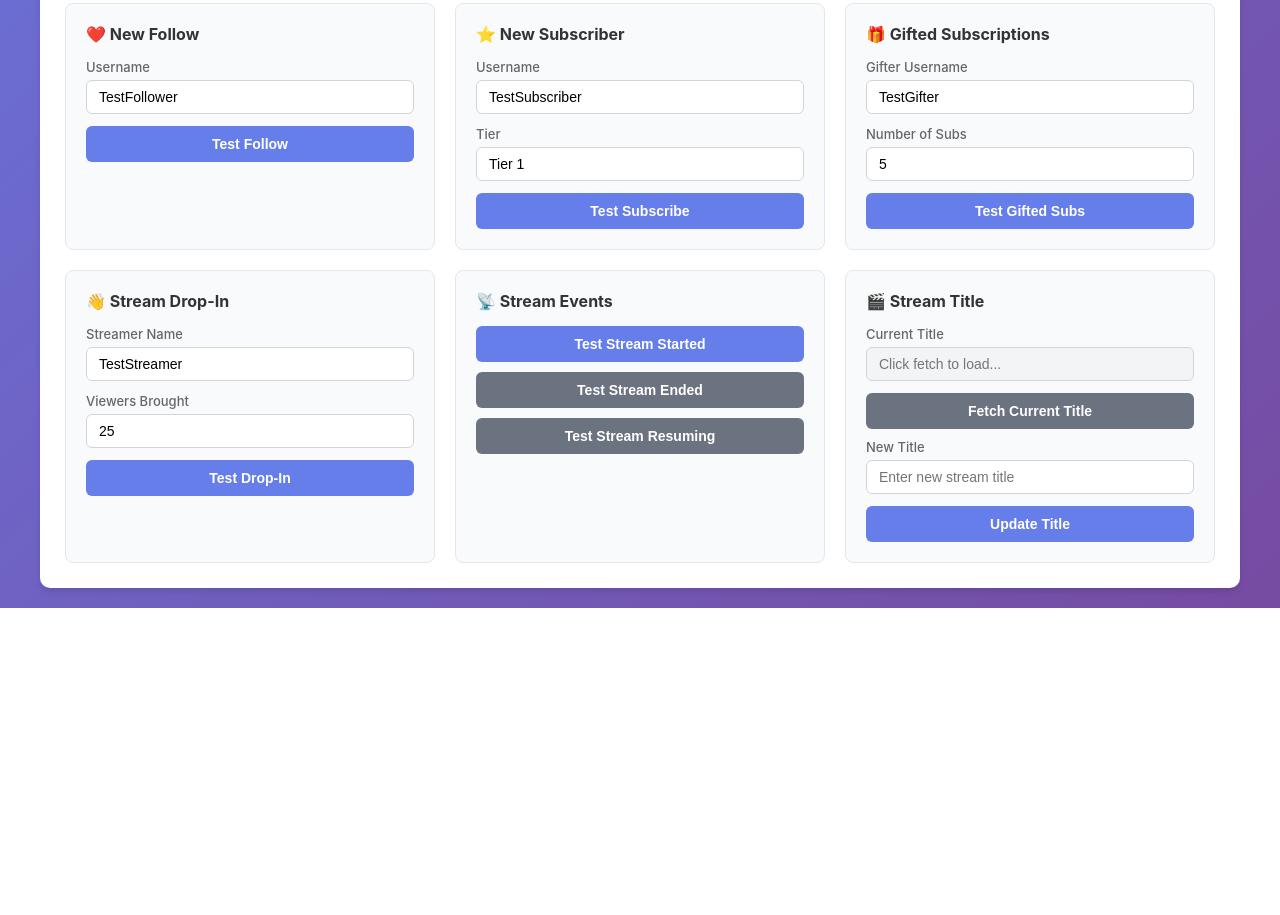
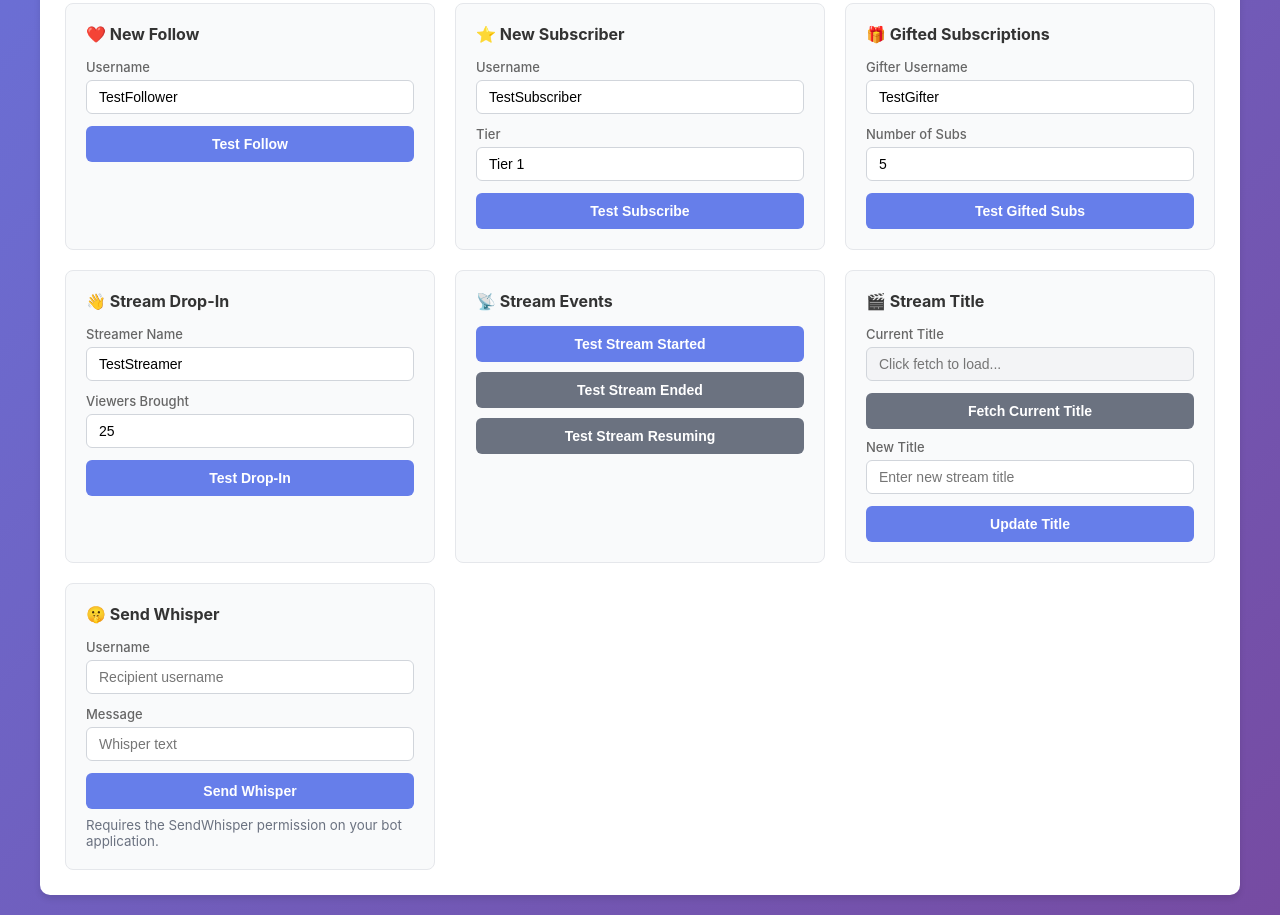
Before and after one commit to griffon551/joystick-streamerbot-bridge, a website: page public/index.html in a window 1280 px wide. Shown: the part 975-1890 px from the top of the page. Before the commit the page ends 1583 px from the top, so only its background shows below. Drawn offline with Linux system fonts and the light colour scheme; no server answers.

Commit message:
Update index.html

```diff
--- a/public/index.html
+++ b/public/index.html
@@ -486,6 +486,21 @@
                     </div>
                     <button onclick="updateStreamTitle()">Update Title</button>
                 </div>
+
+                <!-- Whisper -->
+                <div class="test-card">
+                    <h3>🤫 Send Whisper</h3>
+                    <div class="form-group">
+                        <label>Username</label>
+                        <input type="text" id="whisper-username" placeholder="Recipient username">
+                    </div>
+                    <div class="form-group">
+                        <label>Message</label>
+                        <input type="text" id="whisper-message" placeholder="Whisper text">
+                    </div>
+                    <button onclick="sendWhisper()">Send Whisper</button>
+                    <small style="display:block; margin-top:8px; color:#6b7280;">Requires the SendWhisper permission on your bot application.</small>
+                </div>
             </div>
         </div>
     </div>
@@ -803,6 +818,37 @@
             }
         }
 
+        async function sendWhisper() {
+            const username = document.getElementById('whisper-username').value.trim();
+            const message = document.getElementById('whisper-message').value.trim();
+
+            if (!username) {
+                showAlert('Please enter a username', 'error');
+                return;
+            }
+            if (!message) {
+                showAlert('Please enter a message', 'error');
+                return;
+            }
+
+            try {
+                const response = await fetch('/chat/whisper', {
+                    method: 'POST',
+                    headers: { 'Content-Type': 'application/json' },
+                    body: JSON.stringify({ username, message })
+                });
+                const data = await response.json();
+                if (response.ok && data.success) {
+                    showAlert(`✓ Whisper sent to ${username}`, 'success');
+                    document.getElementById('whisper-message').value = '';
+                } else {
+                    showAlert(`Failed to send whisper: ${data.error || 'Unknown error'}`, 'error');
+                }
+            } catch (error) {
+                showAlert('Failed to send whisper', 'error');
+            }
+        }
+
         async function testDropIn() {
             const streamer = document.getElementById('dropin-streamer').value;
             const viewers = parseInt(document.getElementById('dropin-viewers').value);
```
